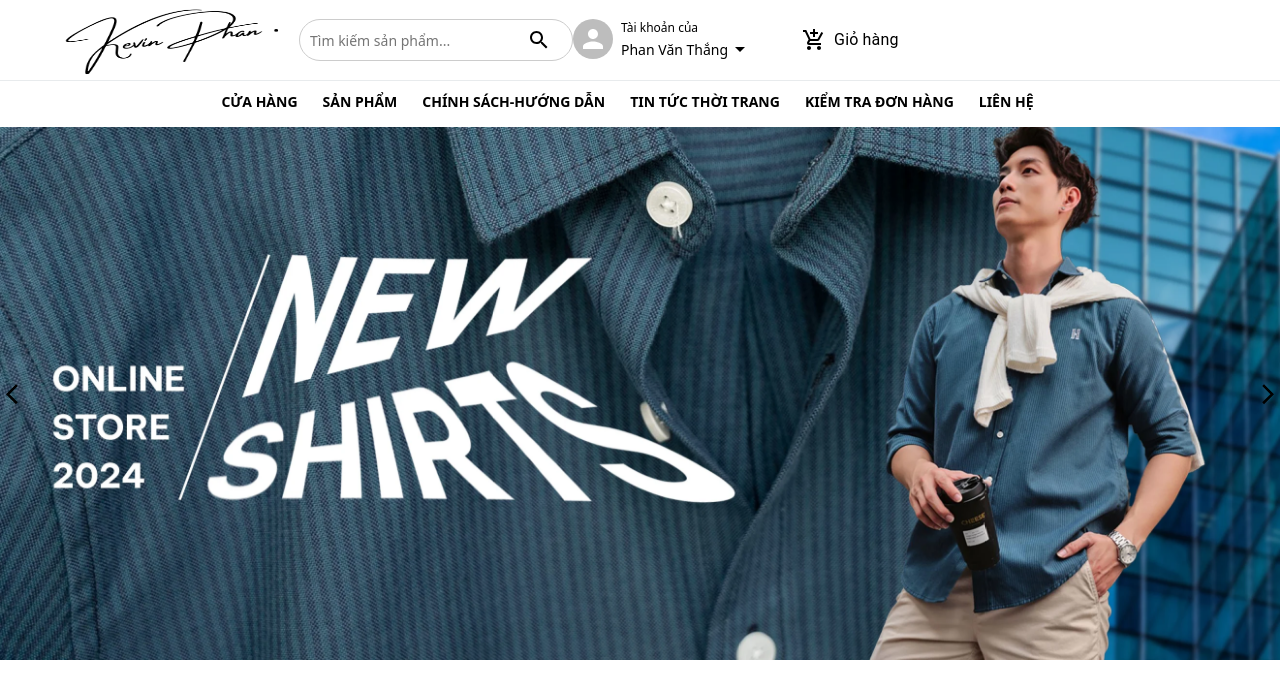
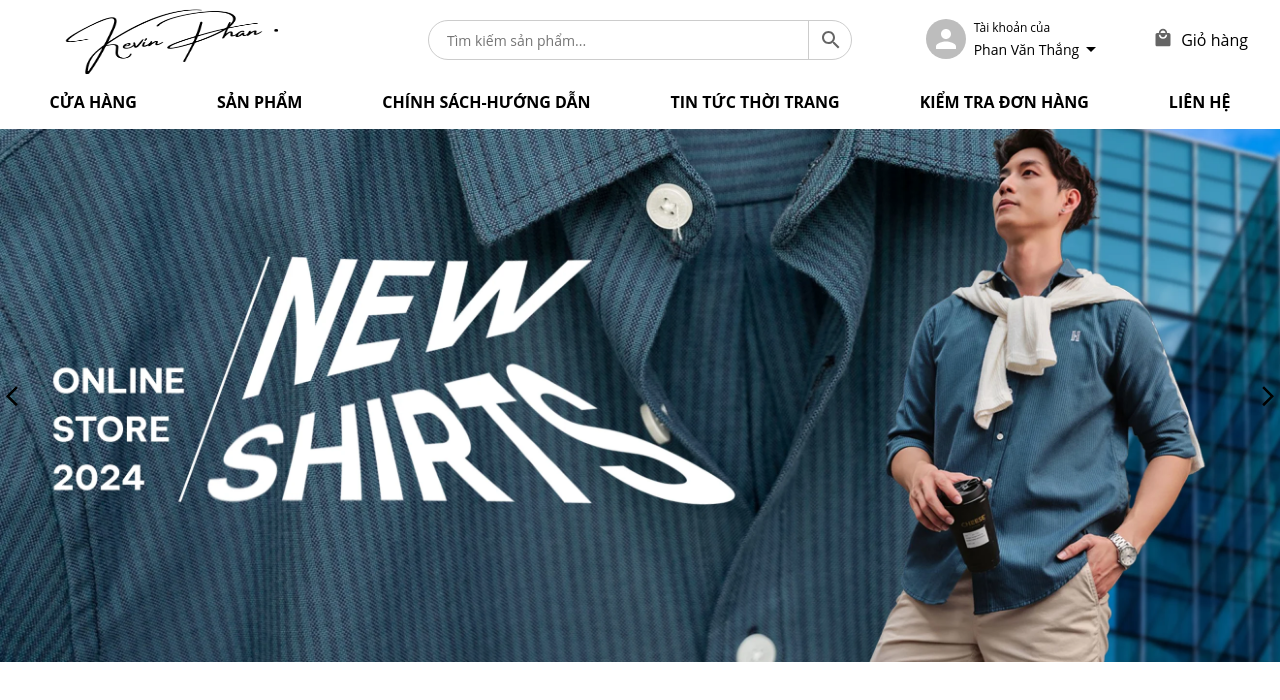
Before and after one commit to phanvanthang0411/Website-Clothes, a React (Vite) app in the folder Website-Clothes-Purchase/: page / in a window 1280 px wide. Shown: the top 700 px of the page. Built offline with nearby package versions, Linux system fonts and the light colour scheme.

Commit message:
[WEB-CLOTHES-5] change css and build base for header in UI

```diff
--- a/Website-Clothes-Purchase/src/App.css
+++ b/Website-Clothes-Purchase/src/App.css
@@ -1,5 +1,4 @@
 #root{
-    /* background: #ffffff; */
     min-height: 100vh;
     color: black;
 }
--- a/Website-Clothes-Purchase/src/commonComponent/component/header.tsx
+++ b/Website-Clothes-Purchase/src/commonComponent/component/header.tsx
@@ -1,15 +1,19 @@
-import AddShoppingCartIcon from '@mui/icons-material/AddShoppingCart'
+import ClearIcon from '@mui/icons-material/Clear'
+import LocalMallIcon from '@mui/icons-material/LocalMall'
 import SearchIcon from '@mui/icons-material/Search'
-import { Typography } from '@mui/material'
+import React, { useState } from 'react'
+import { Link } from 'react-router-dom'
 import image from '../../assets/image'
+import { RoutePath } from '../../structure/router/utils'
 import '../scss/header.scss'
 import LoginForm from './loginForm'
-import { useLocation, Link } from 'react-router-dom'
-import { RoutePath } from '../../structure/router/utils'
 
 export function Header() {
-    const location = useLocation()
-    console.log(location)
+    const [currentValueSearch, setCurrentValueSearch] = useState<string>('')
+
+    const handleChangeValue = (e: React.ChangeEvent<HTMLInputElement>) => {
+        setCurrentValueSearch(e.target.value)
+    }
 
     return (
         <header className='common-header' id='header'>
@@ -19,18 +23,28 @@ export function Header() {
                 </Link>
             </div>
             <div className='common-header-search'>
-                <input className='input-search' type='text' placeholder='Tìm kiếm sản phẩm...' required />
+                <input
+                    className='input-search'
+                    type='text'
+                    placeholder='Tìm kiếm sản phẩm...'
+                    value={currentValueSearch}
+                    onChange={handleChangeValue}
+                />
+                {currentValueSearch?.length > 0 && (
+                    <ClearIcon
+                        sx={{ cursor: 'pointer', opacity: '0.6' }}
+                        onClick={() => setCurrentValueSearch('')}
+                    ></ClearIcon>
+                )}
                 <div>
-                    <SearchIcon sx={{ width: '50px', cursor: 'pointer' }}></SearchIcon>
+                    <SearchIcon sx={{ cursor: 'pointer', opacity: '0.6' }}></SearchIcon>
                 </div>
             </div>
             <div className='common-header-right'>
                 <LoginForm></LoginForm>
                 <div className='common-header-right-cart'>
-                    <AddShoppingCartIcon />
-                    <Typography variant='body1' sx={{ marginLeft: '8px' }}>
-                        Giỏ hàng
-                    </Typography>
+                    <LocalMallIcon sx={{ fontSize: '20px', opacity: '0.6' }} />
+                    <span style={{ marginLeft: '8px' }}>Giỏ hàng</span>
                 </div>
             </div>
         </header>
--- a/Website-Clothes-Purchase/src/commonComponent/component/loginForm.tsx
+++ b/Website-Clothes-Purchase/src/commonComponent/component/loginForm.tsx
@@ -1,66 +1,34 @@
 import ArrowDropDownIcon from '@mui/icons-material/ArrowDropDown'
-import { Avatar } from '@mui/material'
+import { Avatar, Box, TextField } from '@mui/material'
 import 'bootstrap/dist/css/bootstrap.css'
-import React, { useState } from 'react'
-import { OverlayTrigger, Popover } from 'react-bootstrap'
-import { TextField, Box } from '@mui/material'
+import { useState } from 'react'
+import { Popover } from 'antd'
+import 'antd/dist/reset.css'
 import '../scss/loginForm.scss'
 
 export default function LoginForm() {
     const [show, setShow] = useState<boolean>(false)
     const [isLogin, setIsLogin] = useState<boolean>(false)
 
-    const FormInformationUser = (
-        <Popover id='popover-positioned-bottom'>
-            <Popover.Header style={{ background: '#FFF' }}>
-                <div className='popover-title'>THÔNG TIN TÀI KHOẢN</div>
-            </Popover.Header>
-            <Popover.Body>
-                <div className='popover-body-name' style={{ fontWeight: '600' }}>
-                    Phan Văn Thắng
-                </div>
-                <div className='popover-body-account'>Tài khoản của tôi</div>
-                <div className='popover-body-list-address'>Danh sách địa chỉ</div>
-                <div className='popover-body-login-btn'>Đăng xuất</div>
-            </Popover.Body>
-        </Popover>
+    const title = (
+        <div style={{ textAlign: 'center', borderBottom: '1px solid var(--border-color)' }}>
+            <div className='common-form-login-title'>ĐĂNG NHẬP VÀO TÀI KHOẢN</div>
+            <div className='common-form-login-description'>Nhập email và mật khẩu của bạn:</div>
+        </div>
     )
-
-    const FormLogin = (
-        <Popover id='popover-positioned-bottom' style={{boxShadow: "0px 2px 12px #27313C29", borderRadius: '0'}}>
-            <Popover.Header style={{ background: '#FFF', textAlign: 'center' }}>
-                <div className='popover-title'>ĐĂNG NHẬP TÀI KHOẢN</div>
-                <div className='popover-description'>Nhập email và mật khẩu của bạn:</div>
-            </Popover.Header>
-            <Popover.Body>
-                <Box
-                    component='form'
-                    sx={{
-                        '& .MuiTextField-root': { m: 1, width: '30ch' }
-                    }}
-                    noValidate
-                    autoComplete='off'
-                >
-                    <TextField
-                        id='filled-error'
-                        label='Email'
-                        defaultValue=''
-                        variant='filled'
-                    />
-                    <TextField
-                        id='filled-error-helper-text'
-                        label='Mật khẩu'
-                        defaultValue=''
-                        variant='filled'
-                    />
-                </Box>
-            </Popover.Body>
-        </Popover>
+    const content = (
+        <Box component='form' noValidate>
+            <div>
+                <TextField id='input-email' sx={{ width: '100%', height: '42px'}} label='Email' variant='outlined' />
+            </div>
+            <TextField id='input-password' sx={{ width: '100%' }} label='Mật khẩu' variant='outlined' />
+            <button>đăng nhập</button>
+        </Box>
     )
 
     return (
-        <React.Fragment>
-            <OverlayTrigger trigger='click' rootClose placement='bottom' overlay={isLogin ? FormInformationUser : FormLogin}>
+        <>
+            <Popover content={content} title={title} placement='bottom' trigger='click'>
                 <div style={{ display: 'flex', cursor: 'pointer', position: 'relative' }}>
                     <Avatar sx={{ marginRight: '8px' }}></Avatar>
                     <div className='common-header-login'>
@@ -73,7 +41,7 @@ export default function LoginForm() {
                         </div>
                     </div>
                 </div>
-            </OverlayTrigger>
-        </React.Fragment>
+            </Popover>
+        </>
     )
 }
--- a/Website-Clothes-Purchase/src/commonComponent/scss/header.scss
+++ b/Website-Clothes-Purchase/src/commonComponent/scss/header.scss
@@ -1,5 +1,4 @@
 .common-header {
-    // padding: 15px;
     display: flex;
     align-items: center;
     position: sticky;
@@ -7,59 +6,74 @@
     top: 0;
     left: 0;
     padding: 0 32px;
-    background-color: #FFF;
-    // justify-content: space-between;
-    border-bottom: 1px solid #e8ebed;
-    &-logo{
+    background-color: #fff;
+    z-index: 20;
+    &-logo {
+        display: flex;
+        align-items: center;
+        flex: 1 1;
         cursor: pointer;
-        img{
+        img {
             width: 267px;
             height: 80px;
         }
     }
-    &-search{
+    &-search {
         display: flex;
         align-items: center;
         border: 1px solid var(--border-color);
-        border-radius: 40px;
-        padding: 0 8px;
-        input{
-            // padding: 9px 10px 9px;
+        border-radius: 20px;
+        padding: 8px 10px 8px 16px;
+        flex: 1 1;
+        position: relative;
+        height: 40px;
+        transition:
+            border-color 0.2s ease-in-out,
+            border-width 0.2s ease-in-out;
+        &:focus-within {
+            border-color: var(--base-nav-color);
+            border-width: 2px;
+        }
+        input {
+            color: inherit;
             font-size: 14px;
-            font-weight: 500;
             border: none;
-            height: 100%;
-            background-color: #ffffff;
-            width: 100%;
+            background-color: inherit;
             outline: none;
-            ::placeholder{
-                color: black;
+            width: 85%;
+            ::placeholder {
+                color: inherit;
+            }
+            &:focus {
+                border: none;
+                outline: none;
             }
         }
-        >div{
+        > div {
             display: flex;
+            align-items: center;
+            border-left: 1px solid var(--border-color);
+            position: absolute;
             height: 100%;
-            padding: 8px 0;
-            border-radius: 0 4px 4px 0;
-        }
-        >div:hover{
-            opacity: 0.8;
+            right: 8px;
+            padding-left: 10px;
         }
     }
-    &-right{
+    &-right {
         display: flex;
         align-items: center;
         justify-content: flex-end;
         gap: 50px;
-        .common-header-login-title{
+        flex: 1 1;
+        .common-header-login-title {
             font-size: 12px;
         }
-        .common-header-login-name{
+        .common-header-login-name {
             display: flex;
             align-items: center;
             font-size: 14px;
         }
-        .common-header-right-cart{
+        .common-header-right-cart {
             cursor: pointer;
             display: flex;
         }
--- a/Website-Clothes-Purchase/src/commonComponent/scss/imageSlider.scss
+++ b/Website-Clothes-Purchase/src/commonComponent/scss/imageSlider.scss
@@ -7,7 +7,7 @@
         transform: translate(0, -50%);
         cursor: pointer;
         z-index: 1;
-        :hover {
+        &:hover {
             opacity: 0.5;
         }
     }
@@ -18,32 +18,32 @@
         right: 0;
         cursor: pointer;
         z-index: 1;
-        :hover {
+        &:hover {
             opacity: 0.5;
         }
     }
     .common-slider-image {
         width: inherit;
-        animation: slideFromRight 2s ease forwards;
+        // animation: slideFromRight 2s ease forwards;
     }
 }
 
 
-@keyframes slideFromLeft {
-    from {
-        transform: translateX(-100%);
+// @keyframes slideFromLeft {
+//     from {
+//         transform: translateX(-100%);
 
-    }
-    to {
-        transform: translateX(0)
-    }
-}
+//     }
+//     to {
+//         transform: translateX(0)
+//     }
+// }
 
-@keyframes slideFromRight {
-    from {
-        transform: translateX(100%);
-    }
-    to {
-        transform: translateX(0)
-    }
-}
+// @keyframes slideFromRight {
+//     from {
+//         transform: translateX(100%);
+//     }
+//     to {
+//         transform: translateX(0)
+//     }
+// }
--- a/Website-Clothes-Purchase/src/commonComponent/scss/loginForm.scss
+++ b/Website-Clothes-Purchase/src/commonComponent/scss/loginForm.scss
@@ -1,3 +1,4 @@
-.popover-title{
-    font-weight: 700;
+.common-form-login-description{
+    font-weight: 400;
+    padding: 8px;
 }
--- a/Website-Clothes-Purchase/src/commonComponent/scss/nav.scss
+++ b/Website-Clothes-Purchase/src/commonComponent/scss/nav.scss
@@ -2,10 +2,14 @@
     display: flex;
     justify-content: center;
     align-items: center;
-    .common-navs-item{
+    .common-navs-item {
         padding: 10px 0 15px;
-        margin-right: 25px;
-        font-size: 14px;
+        margin: 0 40px;
+        font-size: 16px;
         font-weight: var(--font-bold);
+        cursor: pointer;
+        &:hover {
+            color: var(--base-nav-color);
+        }
     }
 }
--- a/Website-Clothes-Purchase/src/index.css
+++ b/Website-Clothes-Purchase/src/index.css
@@ -1,5 +1,5 @@
 :root {
-  font-family: Inter, system-ui, Avenir, Helvetica, Arial, sans-serif;
+  --font-family: 'Open Sans';
   line-height: 1.5;
   font-weight: 400;
 
@@ -12,7 +12,9 @@
   -webkit-font-smoothing: antialiased;
   -moz-osx-font-smoothing: grayscale;
   --font-bold: 700;
-  --border-color: #ccc
+  --border-color: #ccc;
+  --base-nav-color: #58257b;
+
 }
 
 a {
@@ -26,6 +28,7 @@ a:hover {
 
 body {
   margin: 0;
+  font-family: var(--font-family),'Segoe UI','Helvetica Neue','Helvetica','Arial','sans-serif';
   /* display: flex; */
   place-items: center;
   min-width: 320px;
```
